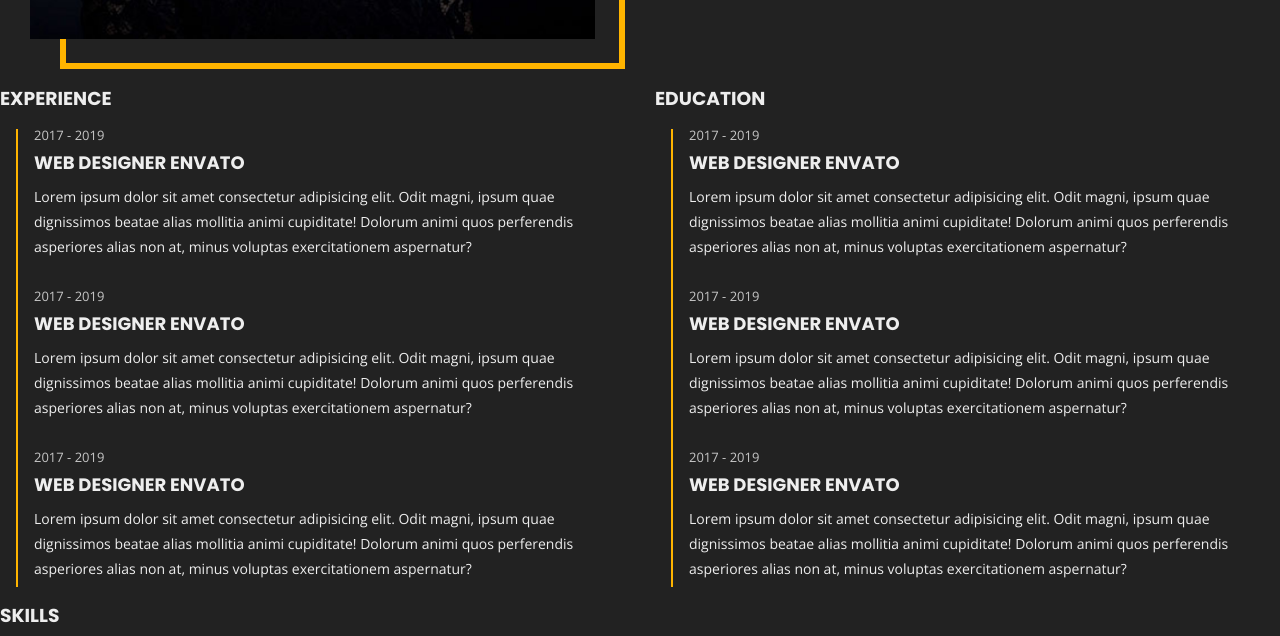
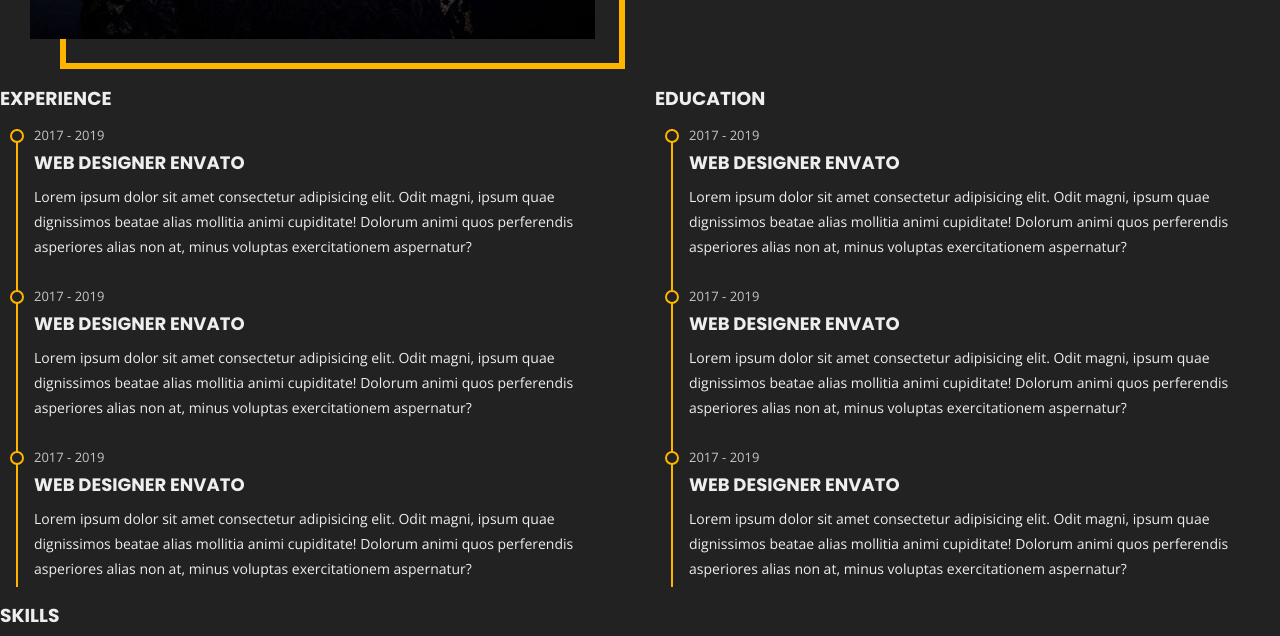
Before and after one commit to msu2krk/sass-cv, a website built with Vite: page index.html in a window 1280 px wide. Shown: the part 3540-4176 px from the top of the page. Built offline with nearby package versions, Linux system fonts and the light colour scheme.

Commit message:
variables color

```diff
--- a/sass/_about-me.scss
+++ b/sass/_about-me.scss
@@ -102,8 +102,8 @@
                     width: 14px;
                     height: 14px;
                     border-radius: 50%;
-                    border: 2px solid var(--mainColor);
-                    background-color: var(--bodyBGcolor);
+                    border: 2px solid $mainColor;
+                    background-color: $bodyBGColor;
                     position: absolute;
                     top: 1px;
                     left: 10px;
```
